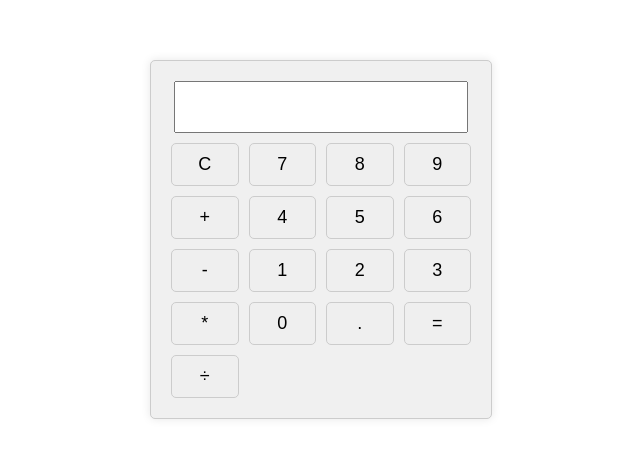
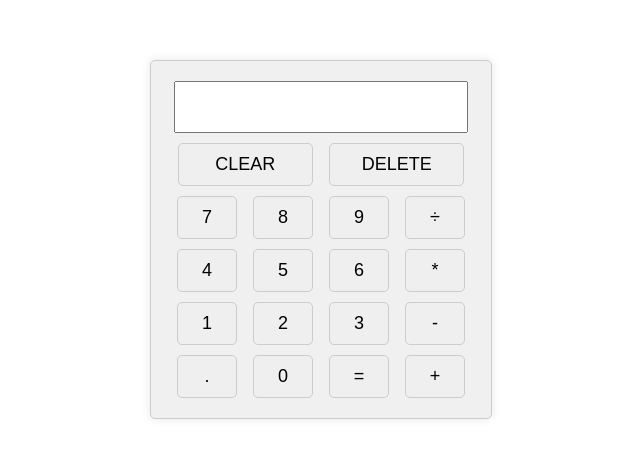
Before and after one commit to ethanwong888/calculator, a plain HTML site: page index.html in a window 1280 px wide. Shown: the part 161-618 px from the top of the page, without its empty margins (319-959 px from the left). Drawn offline with Linux system fonts and the light colour scheme.

Commit message:
rearranged buttons so the calculator looks normal

```diff
--- a/index.html
+++ b/index.html
@@ -10,24 +10,30 @@
 <body>
     <div class="calculator">
         <input type="text" id="display" readonly>
-        <div class="buttons">
-            <button onclick="clearDisplay()">C</button>
+        <div class="buttons-container">
+            <button id="clear-delete" onclick="clearDisplay()">CLEAR</button>
+            <button id="clear-delete">DELETE</button>
+            <!-- <button >TEMPPP</button> -->
+
             <button onclick="appendToDisplay('7')">7</button>
             <button onclick="appendToDisplay('8')">8</button>
             <button onclick="appendToDisplay('9')">9</button>
-            <button onclick="appendToDisplay('+')">+</button>
+            <button onclick="appendToDisplay('÷')">÷</button>
+
             <button onclick="appendToDisplay('4')">4</button>
             <button onclick="appendToDisplay('5')">5</button>
             <button onclick="appendToDisplay('6')">6</button>
-            <button onclick="appendToDisplay('-')">-</button>
+            <button onclick="appendToDisplay('*')">*</button>
+
             <button onclick="appendToDisplay('1')">1</button>
             <button onclick="appendToDisplay('2')">2</button>
             <button onclick="appendToDisplay('3')">3</button>
-            <button onclick="appendToDisplay('*')">*</button>
+            <button onclick="appendToDisplay('-')">-</button>
+
+            <button onclick="appendToDisplay('.')">.</button>
             <button onclick="appendToDisplay('0')">0</button>
-            <button onclick="appendToDisplay('.')">.</button>
             <button onclick="calculateResult()">=</button>
-            <button onclick="appendToDisplay('÷')">÷</button>
+            <button onclick="appendToDisplay('+')">+</button>
         </div>
     </div>
     <script src="script.js"></script>
--- a/style.css
+++ b/style.css
@@ -1,5 +1,6 @@
 body {
   display: flex;
+  /* flex-wrap: wrap; */
   justify-content: center;
   align-items: center;
   height: 100vh;
@@ -23,13 +24,16 @@ body {
   font-size: 24px;
 }
 
-.buttons {
-  display: grid;
+.buttons-container {
+  display: flex;
+  flex-wrap: wrap;
+  justify-content: space-evenly;
   grid-template-columns: repeat(4, 1fr);
   grid-gap: 10px;
 }
 
 button {
+  width: 20%;
   padding: 10px;
   font-size: 18px;
   border: 1px solid #ccc;
@@ -37,6 +41,10 @@ button {
   cursor: pointer;
 }
 
+#clear-delete {
+  width: 45%;
+}
+
 button:hover {
   background-color: #ddd;
 }
```
